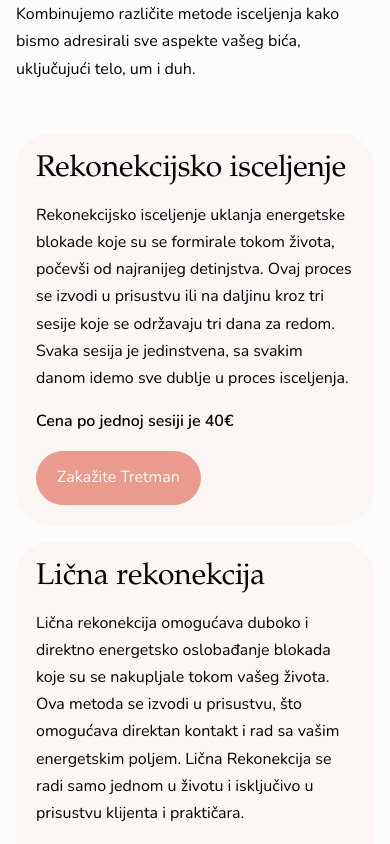
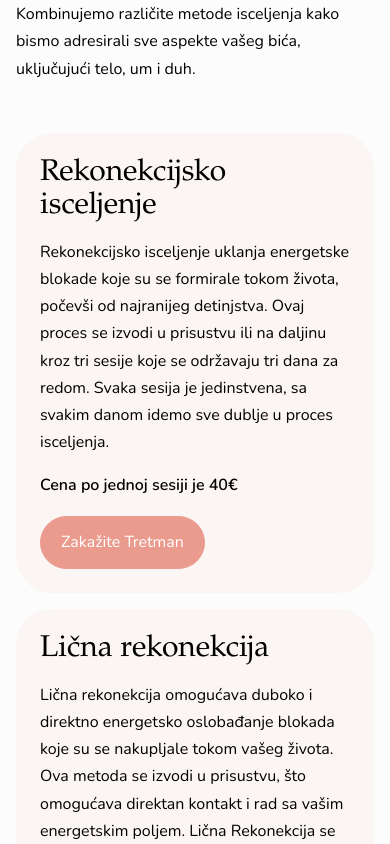
Before and after one commit to stefanelli990/rekonekcija-333-ljiljana, a React (Vite) app: page / in a window 390 px wide. Shown: the part 2000-2844 px from the top of the page. Built offline with nearby package versions, Linux system fonts and the light colour scheme.

Commit message:
fixed padding on treatmenats

```diff
--- a/src/components/Treatmants.jsx
+++ b/src/components/Treatmants.jsx
@@ -12,8 +12,8 @@ export default function Treatmants() {
         </SectionTitle>
             <div className="flex flex-col md:flex-row gap-4 md:gap-8">
                 {treatmants.map((item, index) => (
-                    <div key={index} className="bg-primaryColor-light rounded-[36px] md:rounded-[40px] flex flex-col items-start justify-between gap-4 p-5 md:p-7">
-                        <h3 className="">{item.treatmantTitle}</h3>
+                    <div key={index} className="bg-primaryColor-light rounded-[36px] md:rounded-[40px] flex flex-col items-start justify-between gap-4 p-6 md:p-7">
+                        <h3>{item.treatmantTitle}</h3>
                         <p>{item.treatmantDesc}</p>
                         <div>
                         <p className="font-semibold mb-4">{item.treatmantPrice}</p>
```
